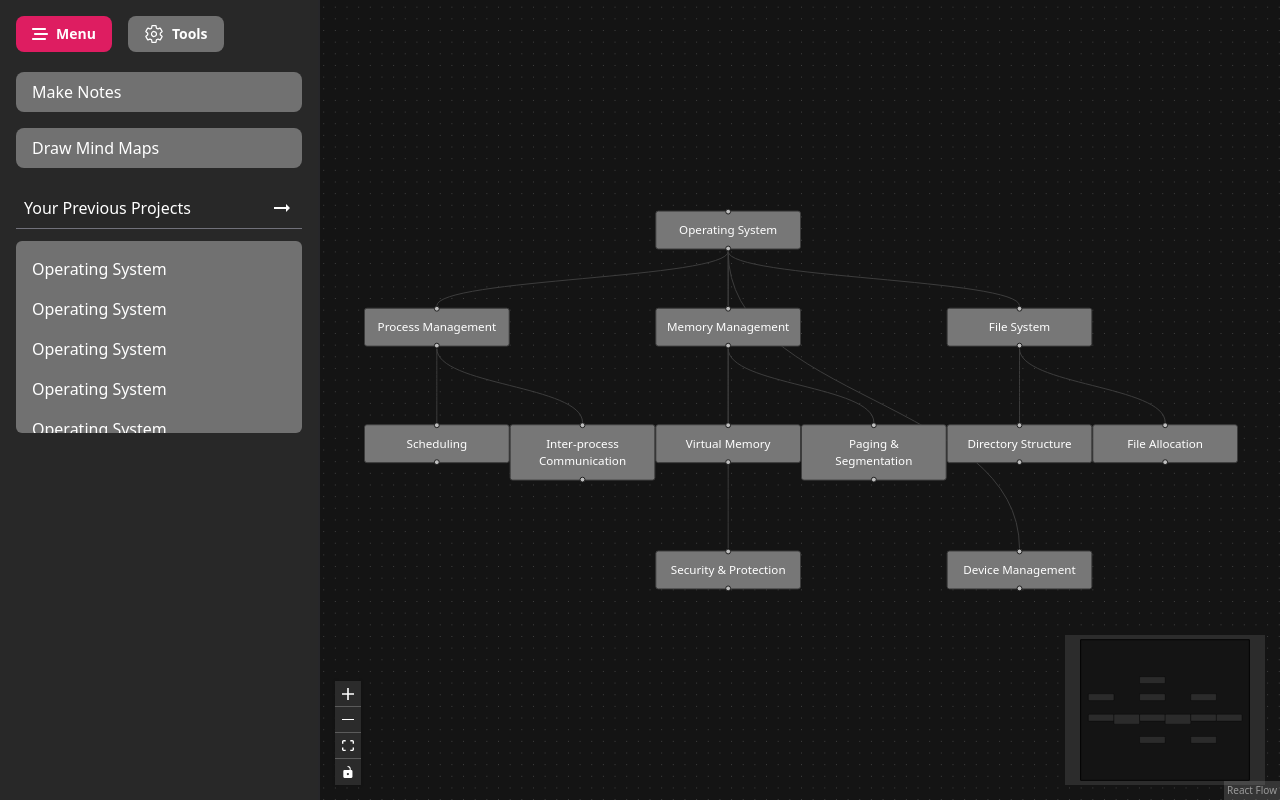
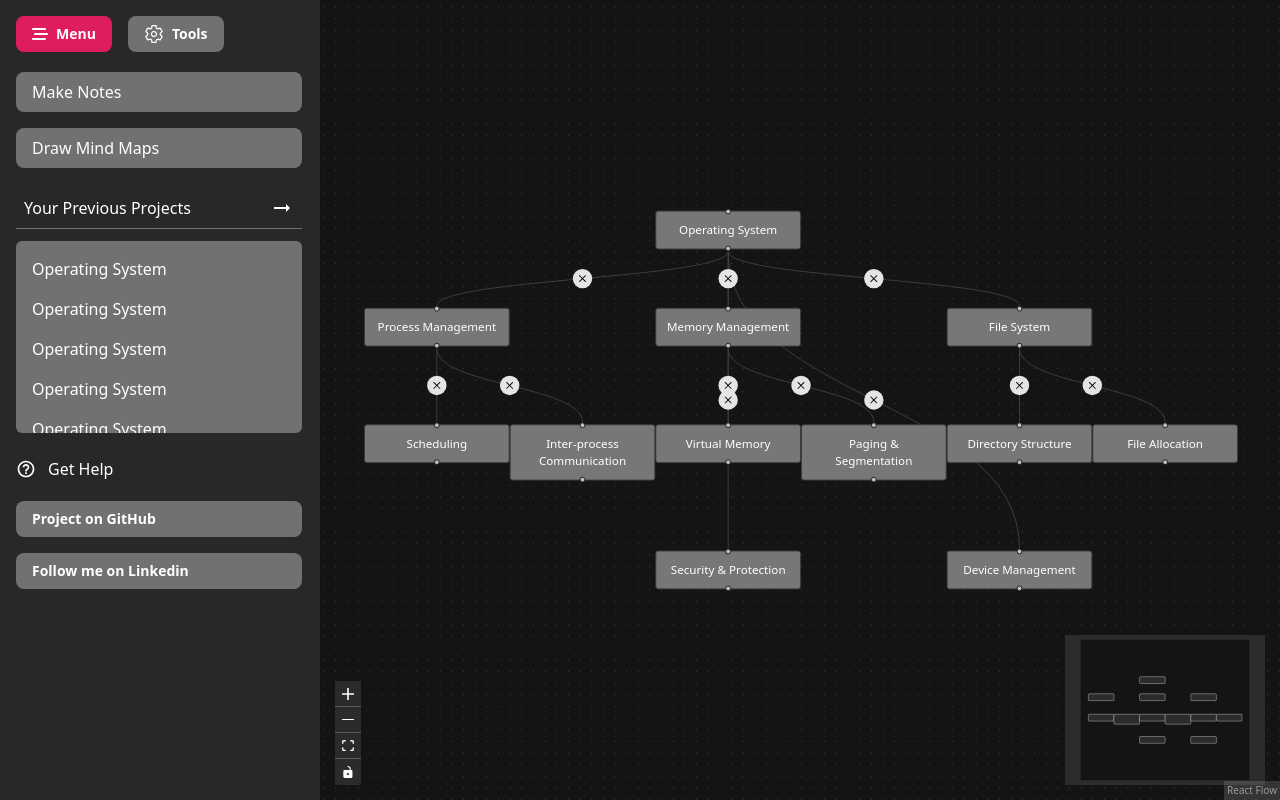
Before and after one commit to Prakhar2004sachan/mind-map-builder, a React (Vite) app in the folder front-end/: page / in a window 1280 px wide. Built offline with nearby package versions, Linux system fonts and the light colour scheme.

Commit message:
Refining some components and Add CustomEdges

```diff
--- a/front-end/src/components/FlowCanvas.jsx
+++ b/front-end/src/components/FlowCanvas.jsx
@@ -7,17 +7,29 @@ import {
   useNodesState,
   useEdgesState,
   addEdge,
+  SelectionMode,
 } from "@xyflow/react";
 import { initialEdges,initialNodes } from "../data/nodesData";
 
 import "@xyflow/react/dist/style.css";
+import CustomEdge from "../utils/CustomEdge";
+
+
+const edgeTypes = {
+  "custom-edge": CustomEdge,
+};
+const panOnDrag = [1, 2];
+
 
 function FlowCanvas() {
   const [nodes, setNodes, onNodesChange] = useNodesState(initialNodes);
   const [edges, setEdges, onEdgesChange] = useEdgesState(initialEdges);
 
   const onConnect = useCallback(
-    (params) => setEdges((eds) => addEdge(params, eds)),
+    (connection) => {
+      const edge = { ...connection, type: "custom-edge" };
+      setEdges((eds) => addEdge(edge, eds));
+    },
     [setEdges]
   );
 
@@ -28,7 +40,12 @@ function FlowCanvas() {
         edges={edges}
         onNodesChange={onNodesChange}
         onEdgesChange={onEdgesChange}
+        edgeTypes={edgeTypes}
         onConnect={onConnect}
+        panOnScroll
+        selectionOnDrag
+        panOnDrag={panOnDrag}
+        selectionMode={SelectionMode.Partial}
         colorMode="dark"
         fitView
         // style={{ background: "#121212" }}
@@ -36,9 +53,7 @@ function FlowCanvas() {
         <Controls />
         <MiniMap
           nodeStrokeWidth={2}
-          nodeStrokeColor={"black"}
-          maskStrokeColor="black"
-          maskStrokeWidth={1}
+          nodeStrokeColor={"white"}
         />
         <Background variant="dots" gap={12} size={1} />
       </ReactFlow>
--- a/front-end/src/components/Menu.jsx
+++ b/front-end/src/components/Menu.jsx
@@ -1,5 +1,7 @@
 import React from "react";
 import { MdOutlineArrowRightAlt } from "react-icons/md";
+import { MdHelpOutline } from "react-icons/md";
+import Button from "../ui/Button";
 
 function Menu() {
   return (
@@ -29,6 +31,14 @@ function Menu() {
           ))}
         </div>
       </div>
+      <div className="mt-6 flex gap-3 items-center cursor-pointer">
+        <MdHelpOutline className="size-5" />
+        <p>Get Help</p>
+      </div>
+      <div className="mt-5 flex flex-col gap-4">
+        <Button label={"Project on GitHub"} showIcon={false}/>
+        <Button label={"Follow me on Linkedin"} showIcon={false}/>
+      </div>
     </div>
   );
 }
--- a/front-end/src/components/SideBarLelf.jsx
+++ b/front-end/src/components/SideBarLelf.jsx
@@ -3,6 +3,7 @@ import Button from '../ui/Button';
 import { FaBarsStaggered } from "react-icons/fa6";
 import { IoSettingsOutline } from "react-icons/io5";
 import Menu from './Menu';
+import Tools from './Tools';
 
 function SideBarLelf() {
   const [activeButton,setActiveButton] =useState("Menu");
@@ -11,7 +12,7 @@ function SideBarLelf() {
   };
 
   return (
-    <div className="h-screen w-[20rem] border-r-2 border-zinc-800 bg-[#282828] p-4">
+    <div className="h-full w-[20rem] border-r-2 border-zinc-800 bg-[#282828] p-4">
       <div className="flex gap-4">
         <Button
           label={"Menu"}
@@ -28,7 +29,7 @@ function SideBarLelf() {
           active={activeButton === "Tools"}
         />
       </div>
-      {activeButton==="Menu"?<Menu />:null}
+      {activeButton==="Menu"?<Menu />:<Tools/>}
 
     </div>
   );
--- /dev/null
+++ b/front-end/src/components/Tools.jsx
@@ -0,0 +1,9 @@
+import React from 'react'
+
+function Tools() {
+  return (
+    <div>Tools</div>
+  )
+}
+
+export default Tools
--- a/front-end/src/data/nodesData.js
+++ b/front-end/src/data/nodesData.js
@@ -45,15 +45,15 @@ export const initialNodes = [
 
 // Edges
 export const initialEdges = [
-  { id: "e1-2", source: "1", target: "2" },
-  { id: "e1-3", source: "1", target: "3" },
-  { id: "e1-4", source: "1", target: "4" },
-  { id: "e2-5", source: "2", target: "5" },
-  { id: "e2-6", source: "2", target: "6" },
-  { id: "e3-7", source: "3", target: "7" },
-  { id: "e3-8", source: "3", target: "8" },
-  { id: "e4-9", source: "4", target: "9" },
-  { id: "e4-10", source: "4", target: "10" },
-  { id: "e1-11", source: "1", target: "11" },
-  { id: "e1-12", source: "1", target: "12" },
+  { id: "e1-2", type:"custom-edge", source: "1", target: "2" },
+  { id: "e1-3", type:"custom-edge", source: "1", target: "3" },
+  { id: "e1-4", type:"custom-edge", source: "1", target: "4" },
+  { id: "e2-5", type:"custom-edge", source: "2", target: "5" },
+  { id: "e2-6", type:"custom-edge", source: "2", target: "6" },
+  { id: "e3-7", type:"custom-edge", source: "3", target: "7" },
+  { id: "e3-8", type:"custom-edge", source: "3", target: "8" },
+  { id: "e4-9", type:"custom-edge", source: "4", target: "9" },
+  { id: "e4-10", type:"custom-edge", source: "4", target: "10" },
+  { id: "e1-11", type:"custom-edge", source: "1", target: "11" },
+  { id: "e1-12", type:"custom-edge", source: "1", target: "12" },
 ];
--- a/front-end/src/index.css
+++ b/front-end/src/index.css
@@ -22,3 +22,7 @@
 .scrollProj::-webkit-scrollbar {
   display: none;
 }
+
+.react-flow__edgelabel-renderer path{
+  color: black !important;
+}
--- /dev/null
+++ b/front-end/src/utils/CustomEdge.jsx
@@ -0,0 +1,38 @@
+import React from "react";
+import {
+  BaseEdge,
+  EdgeLabelRenderer,
+  getSimpleBezierPath,
+  useReactFlow,
+} from "@xyflow/react";
+import { RxCross2 } from "react-icons/rx";
+
+export default function CustomEdge({ id, sourceX, sourceY, targetX, targetY }) {
+  const { setEdges } = useReactFlow();
+  const [edgePath, labelX, labelY] = getSimpleBezierPath({
+    sourceX,
+    sourceY,
+    targetX,
+    targetY,
+  });
+
+  return (
+    <>
+      <BaseEdge id={id} path={edgePath} />
+      <EdgeLabelRenderer>
+        <RxCross2
+          style={{
+            color: "black !important",
+            position: "absolute",
+            transform: `translate(-50%, -50%) translate(${labelX}px,${labelY}px)`,
+            pointerEvents: "all",
+          }}
+          className="nodrag nopan bg-zinc-200 rounded-full p-1 size-5"
+          onClick={() => {
+            setEdges((es) => es.filter((e) => e.id !== id));
+          }}
+        />
+      </EdgeLabelRenderer>
+    </>
+  );
+}
```
